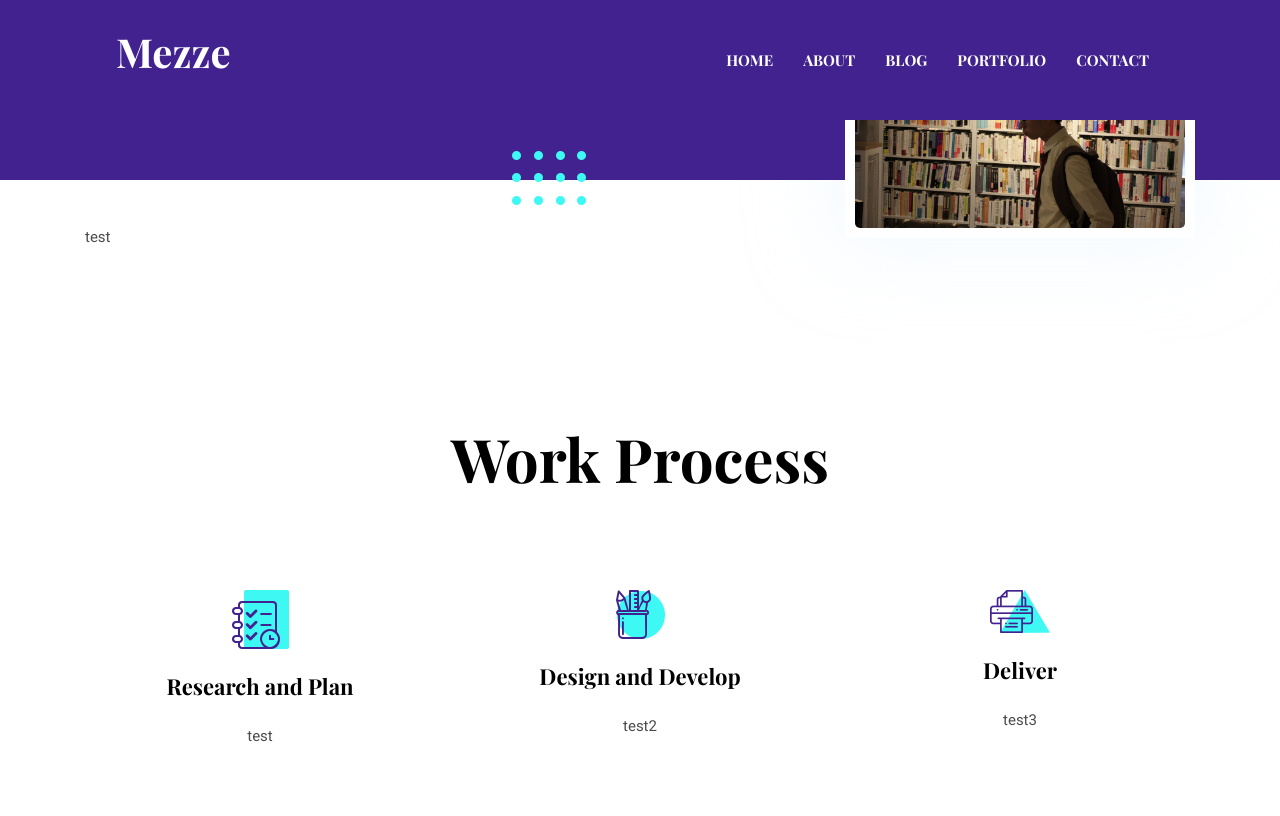
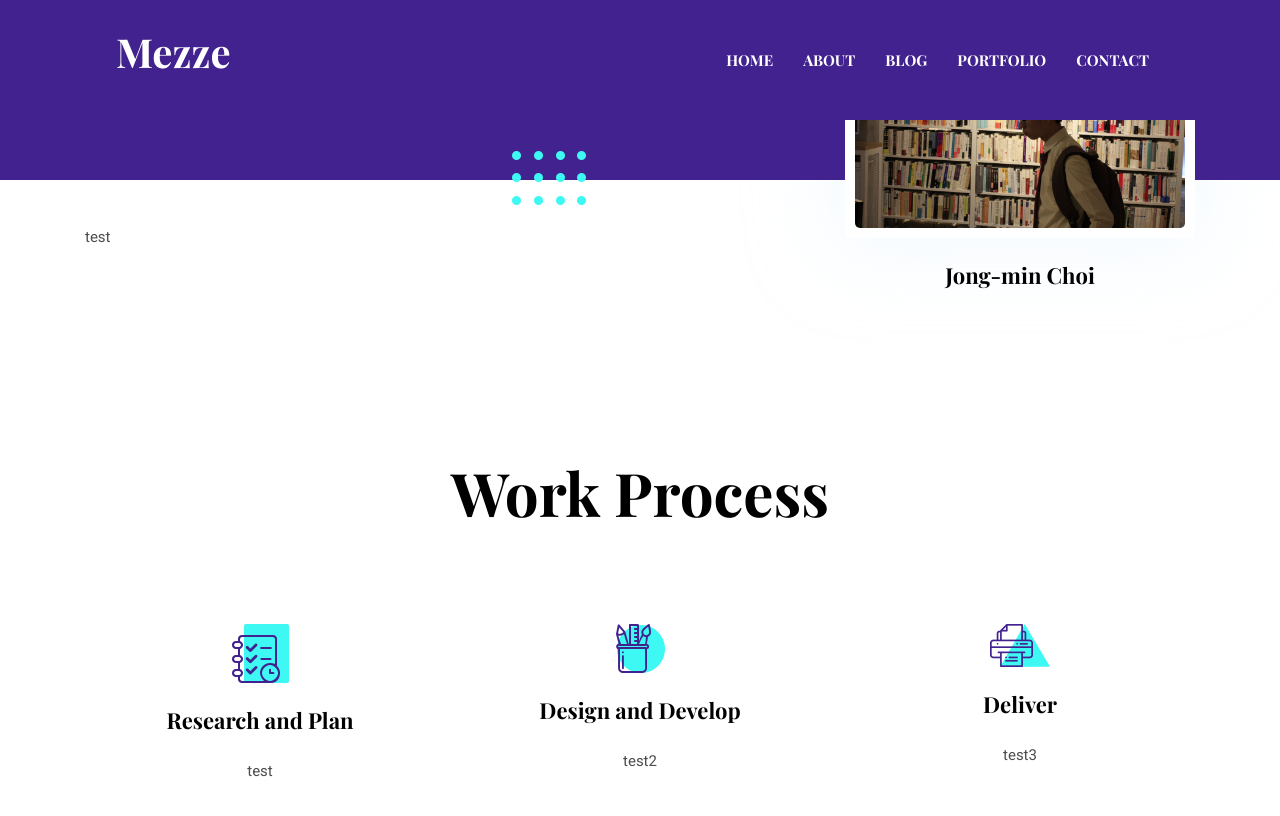
Before and after one commit to JEJUCE/JEJUCE.github.io, a Jekyll site: the page built from _pages/about.md, in a window 1280 px wide and 900 px high, scrolled down 344 px. Shown: the top 816 px of the window. Built offline with Jekyll 4.4.1, drawn with Linux system fonts in a browser that asks for light colours.

Commit message:
no message

```diff
--- a/_layouts/about.html
+++ b/_layouts/about.html
@@ -32,7 +32,7 @@ layout: default
           <img src="{{ site.baseurl }}/{{ page.image }}" alt="{{ page.author }}" class="img-fluid w-100 rounded-lg border-thick border-white">
         </div>
 
-        <h4>{{Jong-min Choi}}</h4>
+        <h4>{{"Jong-min Choi"}}</h4>
       </div>
     </div>
   </div>
```
